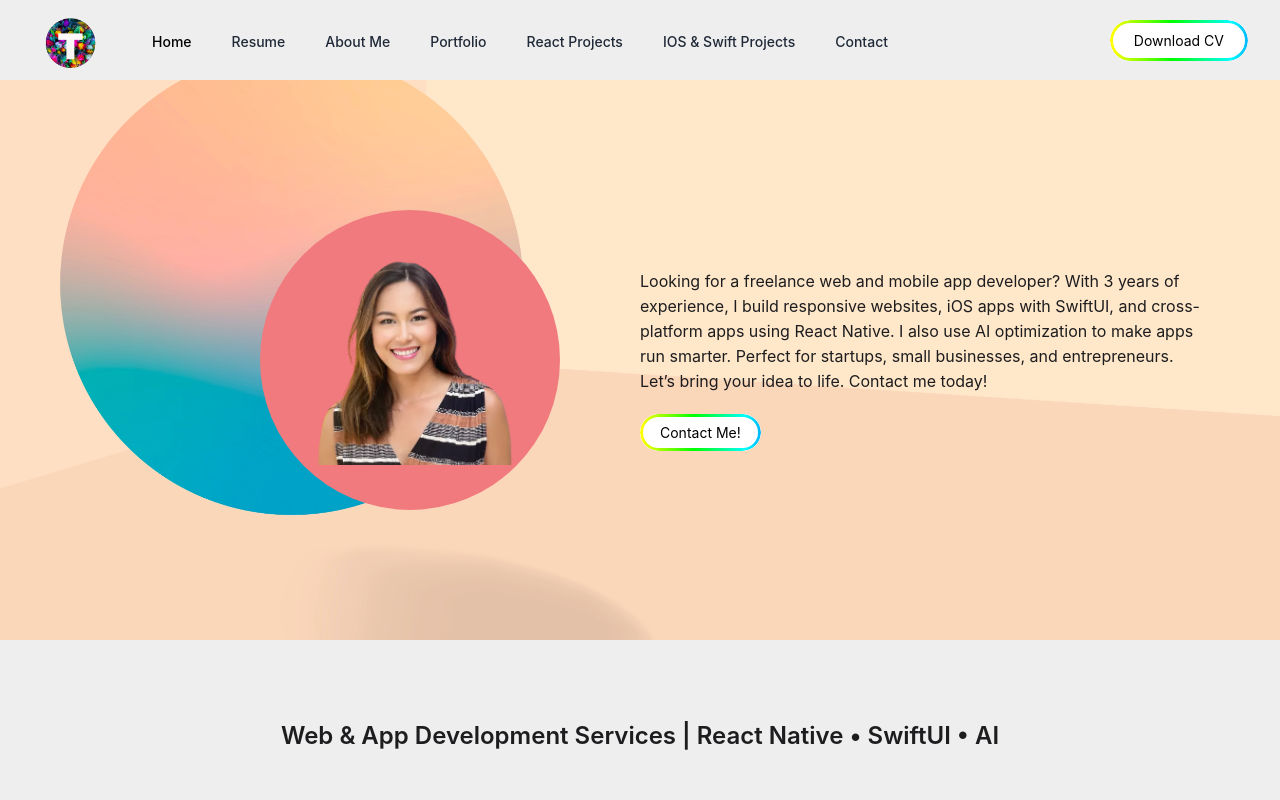
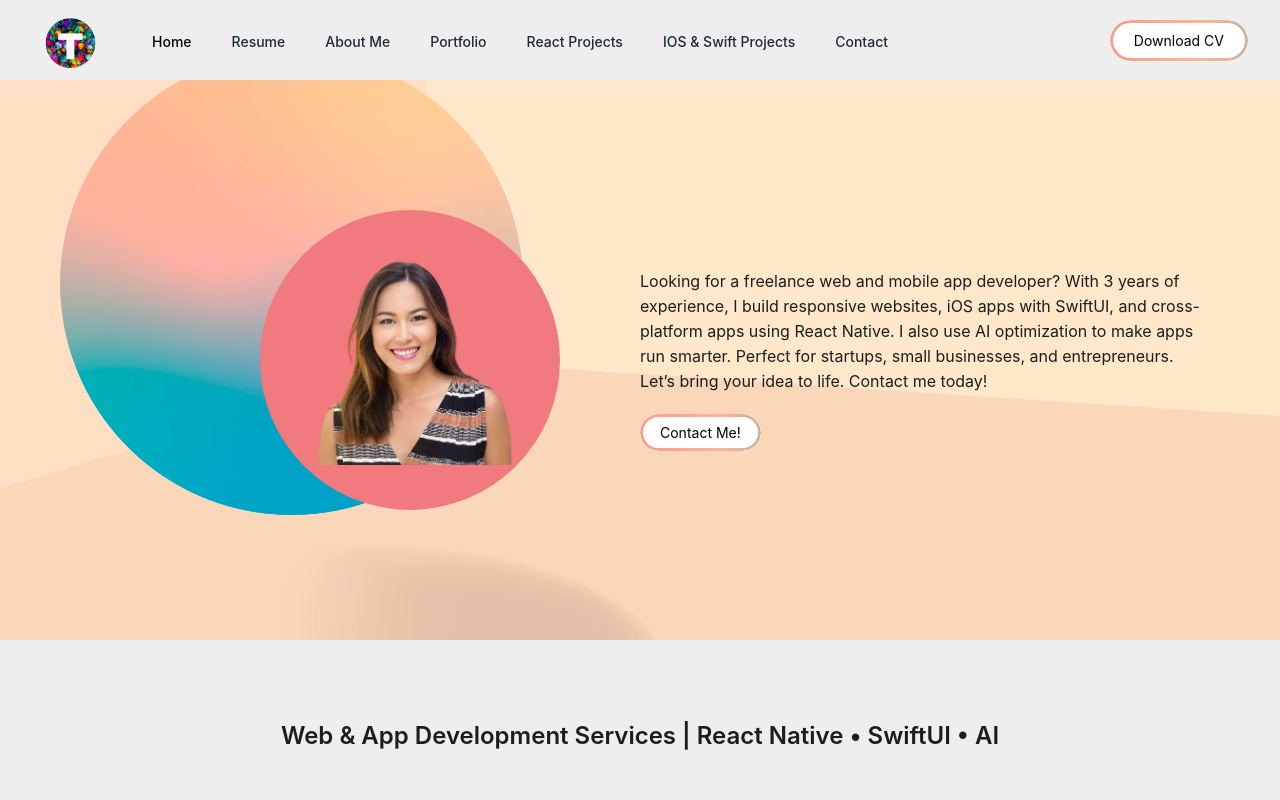
Before and after one commit to SukanyaT2022/React.js-PortfolioUpdated2, a React (Create React App) app: page / in a window 1280 px wide. Shown: the top 800 px of the page. Built offline with nearby package versions, Linux system fonts and the light colour scheme.

Commit message:
add new color btn

```diff
--- a/src/Component/Navigation.css
+++ b/src/Component/Navigation.css
@@ -20,20 +20,20 @@
   border-radius: inherit;
   background: linear-gradient(
     90deg,
-    /* #F17A7E,
+    #F17A7E,
 
     #FFB499,
-    #01AEB8 */
+    #01AEB8
 
 
-    red,
+    /* red,
     orange,
     yellow,
     lime,
     cyan,
     blue,
     magenta,
-    red
+    red */
   );
   background-size: 300% 300%;
   -webkit-mask:
```
